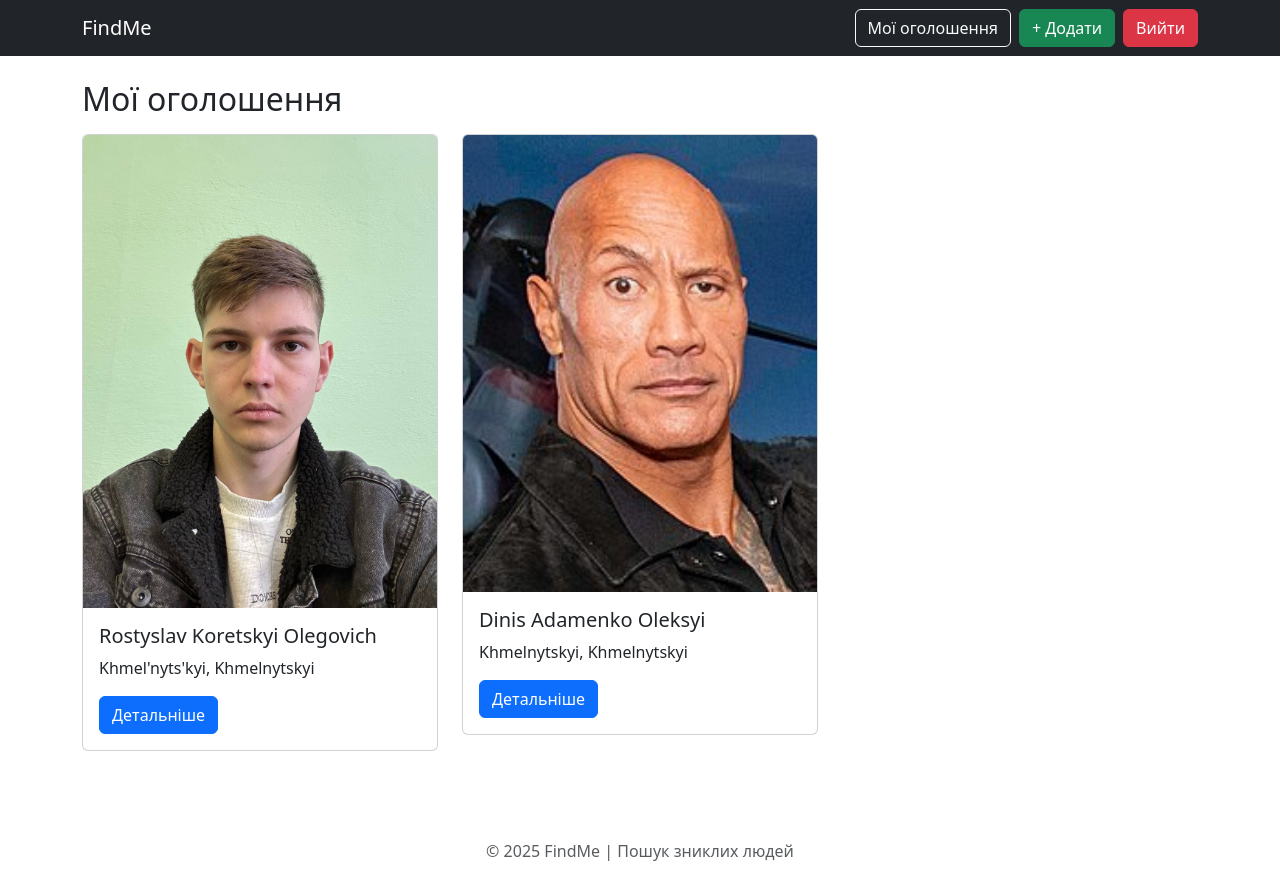
After one commit to Kitsor3000/FindMe, a Django app: page /my-posts/ in a window 1280 px wide. The commit adds this page. Run offline with Django 5.2, Linux system fonts and the light colour scheme; a user stored in the database is signed in; data comes from the database, SQL or seed files in the repository; both versions use the stored data as it was after the commit.

Commit message:
Додано авторизацію користувача, логін/логаут і сторінку 'Мої оголошення'

```diff
--- a/findme_project/settings.py
+++ b/findme_project/settings.py
@@ -154,3 +154,8 @@ DEFAULT_AUTO_FIELD = 'django.db.models.BigAutoField'
 
 MEDIA_URL = '/media/'
 MEDIA_ROOT = BASE_DIR / 'media'
+
+
+LOGIN_REDIRECT_URL = 'home'
+LOGOUT_REDIRECT_URL = 'home'
+LOGIN_URL = 'login'
--- a/findme_project/urls.py
+++ b/findme_project/urls.py
@@ -1,5 +1,8 @@
 from django.contrib import admin
 from django.urls import path, include
+from django.contrib.auth import views as auth_views
+from django.contrib.auth import logout
+from django.shortcuts import redirect
 
 from rest_framework_simplejwt.views import (
     TokenObtainPairView,
@@ -9,6 +12,9 @@ from rest_framework_simplejwt.views import (
 from django.views.generic import TemplateView
 from missing_persons import views as mp_views
 
+def logout_view(request):
+    logout(request)
+    return redirect('home')
 
 urlpatterns = [
     path('admin/', admin.site.urls),
@@ -21,6 +27,12 @@ urlpatterns = [
 
     # Додавання нового оголошення
     path('add/', mp_views.add_missing_person, name='add_missing'),
+
+     path('login/', auth_views.LoginView.as_view(template_name='login.html'), name='login'),
+    path('logout/', logout_view, name='logout'),
+    path('my-posts/', mp_views.my_posts, name='my_posts'),
+
+
 
     # JWT + API маршрути
     path('api/token/', TokenObtainPairView.as_view(), name='token_obtain_pair'),
--- a/missing_persons/views.py
+++ b/missing_persons/views.py
@@ -34,6 +34,12 @@ def missing_detail(request, pk):
     return render(request, 'missing_detail.html', {'person': person})
 
 @login_required
+
+def my_posts(request):
+    persons = MissingPerson.objects.filter(user=request.user)
+    return render(request, 'my_posts.html', {'persons': persons})
+
+
 def add_missing_person(request):
     if request.method == 'POST':
         form = MissingPersonForm(request.POST, request.FILES)
--- a/templates/base.html
+++ b/templates/base.html
@@ -7,11 +7,21 @@
 </head>
 <body>
   <nav class="navbar navbar-expand-lg navbar-dark bg-dark mb-4">
-    <div class="container">
-      <a class="navbar-brand" href="/">FindMe</a>
-      <a href="/add/" class="btn btn-outline-light ms-3">Додати оголошення</a>
+  <div class="container">
+    <a class="navbar-brand" href="/">FindMe</a>
+
+    <div class="d-flex">
+      {% if user.is_authenticated %}
+        <a href="/my-posts/" class="btn btn-outline-light me-2">Мої оголошення</a>
+        <a href="/add/" class="btn btn-success me-2">+ Додати</a>
+        <a href="/logout/" class="btn btn-danger">Вийти</a>
+      {% else %}
+        <a href="/login/" class="btn btn-outline-light">Увійти</a>
+      {% endif %}
     </div>
-  </nav>
+  </div>
+</nav>
+
 
   <div class="container">
     {% block content %}{% endblock %}
--- /dev/null
+++ b/templates/my_posts.html
@@ -0,0 +1,25 @@
+{% extends 'base.html' %}
+{% block content %}
+<h2>Мої оголошення</h2>
+
+{% if persons %}
+  <div class="row mt-3">
+    {% for p in persons %}
+    <div class="col-md-4 mb-4">
+      <div class="card">
+        {% if p.photo %}
+        <img src="{{ p.photo.url }}" class="card-img-top" alt="{{ p.full_name }}">
+        {% endif %}
+        <div class="card-body">
+          <h5>{{ p.full_name }}</h5>
+          <p>{{ p.city }}, {{ p.region }}</p>
+          <a href="{% url 'missing_detail' p.pk %}" class="btn btn-primary">Детальніше</a>
+        </div>
+      </div>
+    </div>
+    {% endfor %}
+  </div>
+{% else %}
+  <p>У вас ще немає створених оголошень.</p>
+{% endif %}
+{% endblock %}
```
Also changed, not shown: templates/login.html (+20 -0 lines), db.sqlite3, media/missing_persons/The_Rock_2023.jpg (added).
